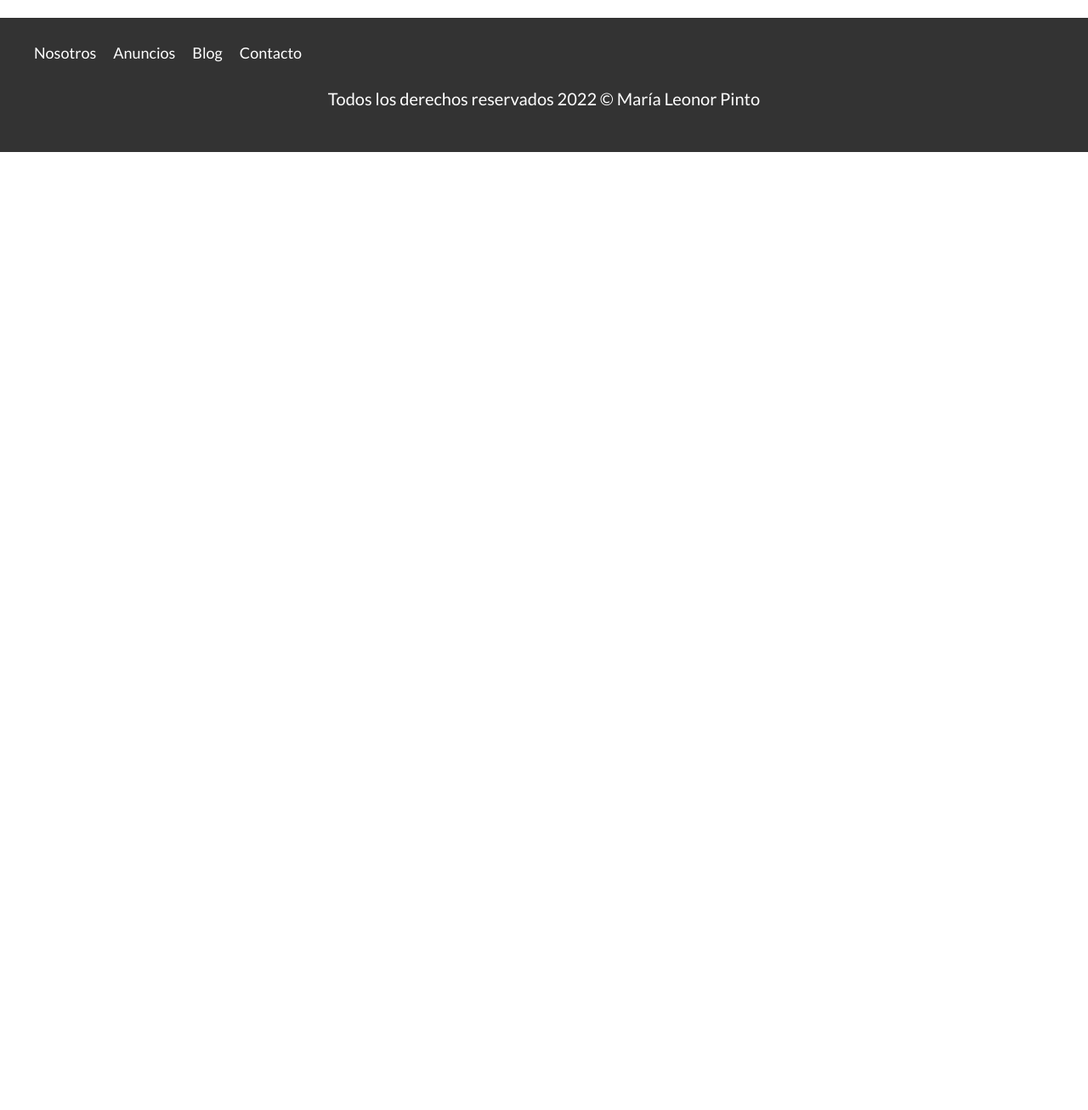
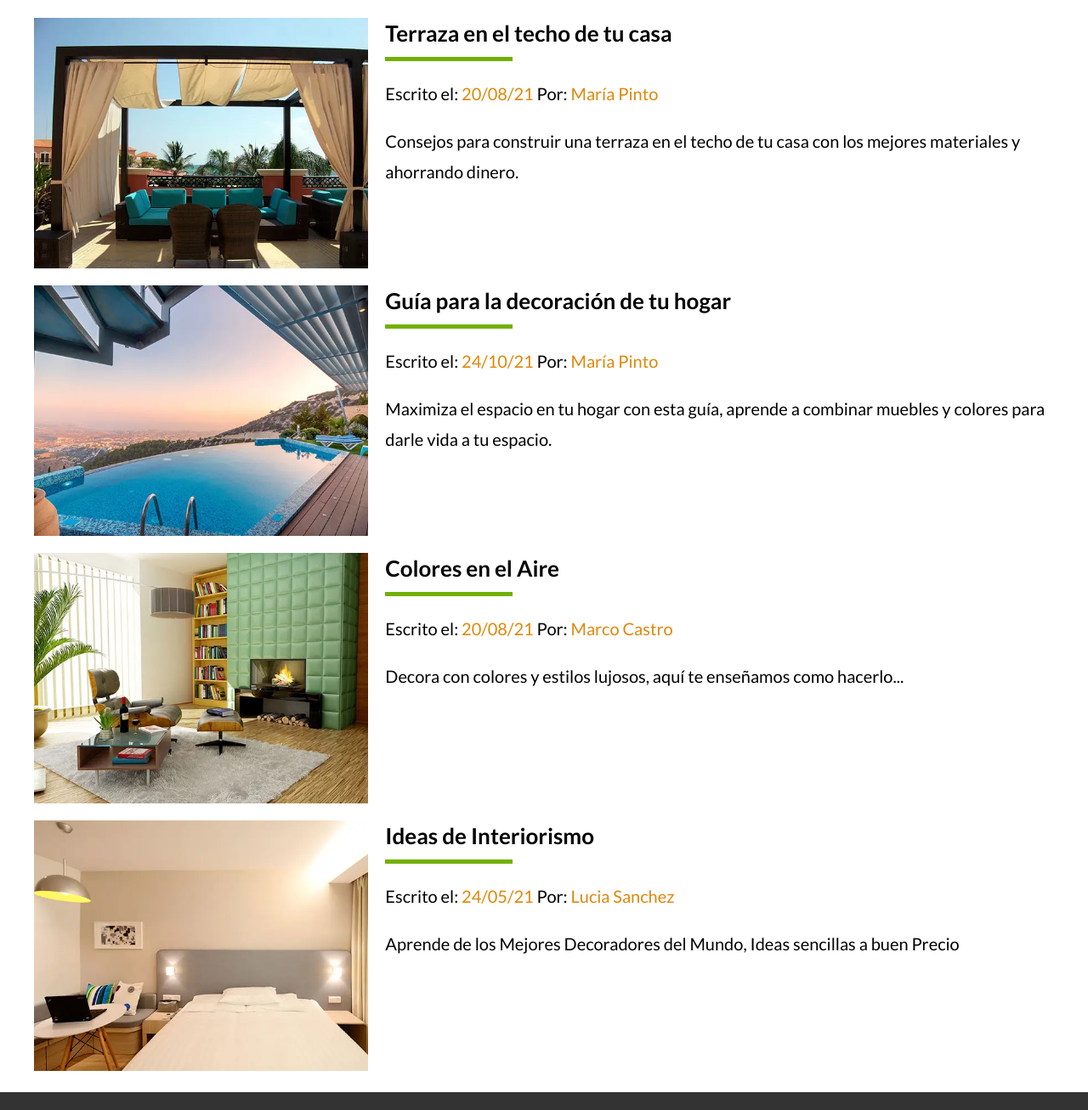
Before and after one commit to topgirl2410/Bienes-Raices-Frontend, a website: page blog.html in a window 1280 px wide. Shown: the part 217-1524 px from the top of the page at 85% size. Before the commit the page ends 800 px from the top, so only its background shows below. Drawn offline with Linux system fonts and the light colour scheme.

Commit message:
creando el blog

```diff
--- a/blog.html
+++ b/blog.html
@@ -23,16 +23,97 @@
                     <a href="blog.html">Blog</a>
                     <a href="contacto.html">Contacto</a>
                 </nav>
-
             </div>
             <!--.barra-->
-
-
         </div>
     </header>
 
     <main class="contenedor">
-        <h1>Blog</h1>
+        <h1>Nuestro Blog</h1>
+        <article class="entrada-blog">
+            <div class="imagen">
+                <picture>
+                    <source srcset="build/img/blog1.webp" type="image/webp">
+                    <source srcset="build/img/blog1.jpg" type="image/jpeg">
+                    <img loading="lazy" src="build/img/blog1.jpg" alt="Texto Entrada Blog">
+                </picture>
+            </div>
+
+            <div class="texto-entrada">
+                <a href="entrada.html">
+                    <h4>Terraza en el techo de tu casa</h4>
+                    <p>Escrito el: <span>20/08/21</span> Por: <span>María Pinto</span></p>
+
+                    <p>
+                        Consejos para construir una terraza en el techo de tu casa con los mejores materiales y
+                        ahorrando dinero.
+                    </p>
+                </a>
+            </div>
+        </article>
+
+        <article class="entrada-blog">
+            <div class="imagen">
+                <picture>
+                    <source srcset="build/img/blog2.webp" type="image/webp">
+                    <source srcset="build/img/blog2.jpg" type="image/jpeg">
+                    <img loading="lazy" src="build/img/blog2.jpg" alt="Texto Entrada Blog">
+                </picture>
+            </div>
+
+            <div class="texto-entrada">
+                <a href="entrada.html">
+                    <h4>Guía para la decoración de tu hogar</h4>
+                    <p>Escrito el: <span>24/10/21</span> Por: <span>María Pinto</span></p>
+
+                    <p>
+                        Maximiza el espacio en tu hogar con esta guía, aprende a combinar muebles y colores para
+                        darle vida a tu espacio.
+                    </p>
+                </a>
+            </div>
+        </article>
+        <article class="entrada-blog">
+            <div class="imagen">
+                <picture>
+                    <source srcset="build/img/blog3.webp" type="image/webp">
+                    <source srcset="build/img/blog3.jpg" type="image/jpeg">
+                    <img loading="lazy" src="build/img/blog3.jpg" alt="Texto Entrada Blog">
+                </picture>
+            </div>
+
+            <div class="texto-entrada">
+                <a href="entrada.html">
+                    <h4>Colores en el Aire</h4>
+                    <p>Escrito el: <span>20/08/21</span> Por: <span>Marco Castro</span></p>
+
+                    <p>
+                        Decora con colores y estilos lujosos, aquí te enseñamos como hacerlo...
+                    </p>
+                </a>
+            </div>
+        </article>
+
+        <article class="entrada-blog">
+            <div class="imagen">
+                <picture>
+                    <source srcset="build/img/blog4.webp" type="image/webp">
+                    <source srcset="build/img/blog4.jpg" type="image/jpeg">
+                    <img loading="lazy" src="build/img/blog4.jpg" alt="Texto Entrada Blog">
+                </picture>
+            </div>
+
+            <div class="texto-entrada">
+                <a href="entrada.html">
+                    <h4>Ideas de Interiorismo</h4>
+                    <p>Escrito el: <span>24/05/21</span> Por: <span>Lucia Sanchez</span></p>
+
+                    <p>
+                        Aprende de los Mejores Decoradores del Mundo, Ideas sencillas a buen Precio
+                    </p>
+                </a>
+            </div>
+        </article>
     </main>
 
 
```
